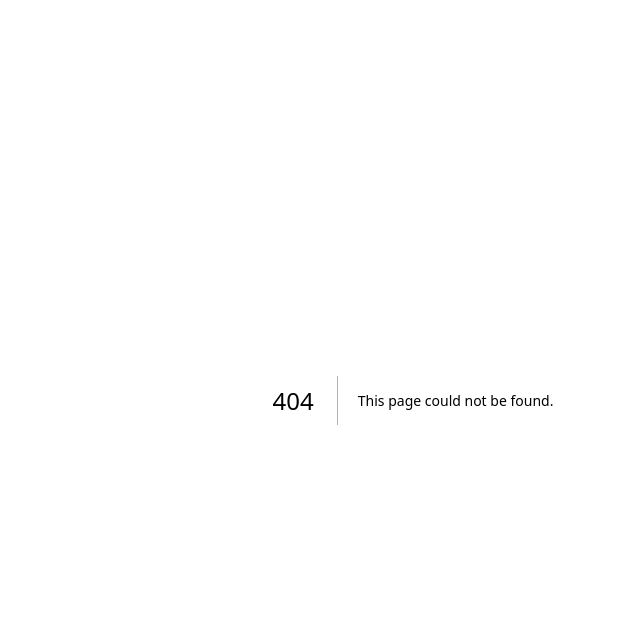
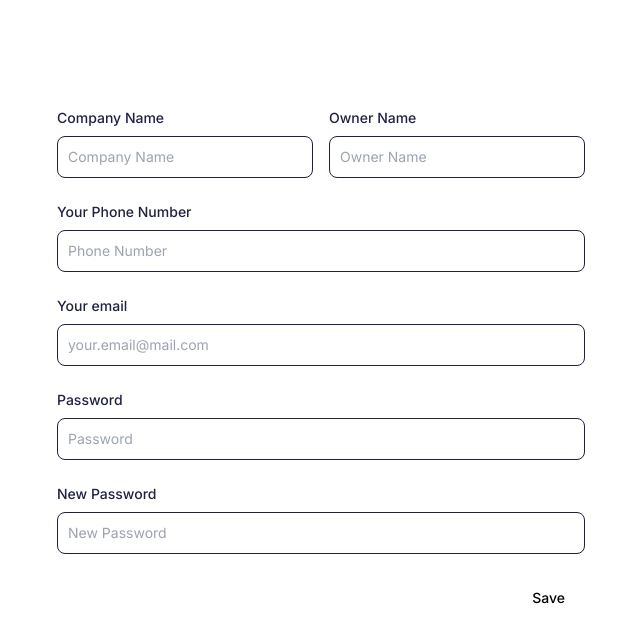
Before and after one commit to mouhibAroua/swiftridess, a Next.js app: page /company/updateProfile/1 in a window 1280 px wide. Before the commit this address had no page. Shown: the top 642 px of the page, without its empty margins (227-867 px from the left). Built offline with nearby package versions, Linux system fonts and the light colour scheme.

Commit message:
updateProfile

```diff
--- /dev/null
+++ b/app/company/updateProfile/[id]/page.tsx
@@ -0,0 +1,115 @@
+"use client"
+import axios from "axios";
+import { useState} from "react";
+
+interface Company {
+    idcompany:Number;
+    companyName: string;
+    ownerName: string;
+    phoneNumber: string;
+    emailCompany: string;
+    passwordCompany: string
+  }
+
+const UpdateProfile=()=>{
+
+    const [companyName, setCompanyName] = useState<string>("")
+    const [ownerName, setOwnerName] = useState<string>("")
+    const [phoneNumber, setPhoneNumber] = useState<string>("")
+    const [emailCompany, setEmailCompany] = useState<string>("")
+    const [passwordCompany, setPasswordCompany] = useState<string>("")
+    const [newPassword, setNewPassword] = useState<string>("")
+
+
+      const modifyProfile = (company:Object) => {
+              axios
+                .put("http://localhost:3000/api/company/${id}", company)
+                .then((res) => {
+          console.log(res.data,"res")
+                  alert("You successfully updated your account");
+                  })
+                .catch((err) =>
+
+          console.log(err)
+                  )};
+
+
+return(
+
+
+<div className="max-h-screen justify-center items-center bg-white w-full flex flex-col gap-5 px-3 md:px-16 lg:px-28 md:flex-row text-[#161931]">
+    <main className="w-full min-h-screen py-1 md:w-2/3 lg:w-3/4">
+        <div className="p-2 md:p-4">
+            <div className="w-full px-6 pb-8 mt-8 sm:max-w-xl sm:rounded-lg">
+                <div className="grid max-w-2xl mx-auto mt-8">
+                    <div className="items-center mt-8 sm:mt-14 text-[#202142]">
+                        <div className="flex flex-col items-center w-full mb-2 space-x-0 space-y-2 sm:flex-row sm:space-x-4 sm:space-y-0 sm:mb-6">
+                            <div className="w-full">
+                                <label
+                                    className="block mb-2 text-sm font-medium text-indigo-900 dark:text-white">
+                                   Company Name</label>
+                                <input type="text" id="Company-Name"
+                                    className="bg-indigo-50 border border-indigo-300 text-indigo-900 text-sm rounded-lg focus:ring-indigo-500 focus:border-indigo-500 block w-full p-2.5 "
+                                    placeholder="Company Name" onChange={(e)=>setCompanyName(e.target.value)}/>
+                            </div>
+
+                            <div className="w-full">
+                                <label
+                                    className="block mb-2 text-sm font-medium text-indigo-900 dark:text-white">
+                                    Owner Name</label>
+                                <input type="text" id="owner"
+                                    className="bg-indigo-50 border border-indigo-300 text-indigo-900 text-sm rounded-lg focus:ring-indigo-500 focus:border-indigo-500 block w-full p-2.5 "
+                                    placeholder="Owner Name" onChange={(e)=>setOwnerName(e.target.value)} />
+                            </div>
+
+                        </div>
+                        <div className="mb-2 sm:mb-6">
+                            <label
+                                className="block mb-2 text-sm font-medium text-indigo-900 dark:text-white">Your
+                                Phone Number</label>
+                            <input type="text" id="phone"
+                                className="bg-indigo-50 border border-indigo-300 text-indigo-900 text-sm rounded-lg focus:ring-indigo-500 focus:border-indigo-500 block w-full p-2.5 "
+                                placeholder="Phone Number" onChange={(e)=>setPhoneNumber(e.target.value)} />
+                        </div>
+
+                        <div className="mb-2 sm:mb-6">
+                            <label
+                                className="block mb-2 text-sm font-medium text-indigo-900 dark:text-white">Your
+                                email</label>
+                            <input type="email" id="email"
+                                className="bg-indigo-50 border border-indigo-300 text-indigo-900 text-sm rounded-lg focus:ring-indigo-500 focus:border-indigo-500 block w-full p-2.5 "
+                                placeholder="your.email@mail.com" onChange={(e)=>setEmailCompany(e.target.value)} />
+                        </div>
+
+                        <div className="mb-2 sm:mb-6">
+                            <label
+                                className="block mb-2 text-sm font-medium text-indigo-900 dark:text-white">Password</label>
+                            <input type="password" id="password"
+                                className="bg-indigo-50 border border-indigo-300 text-indigo-900 text-sm rounded-lg focus:ring-indigo-500 focus:border-indigo-500 block w-full p-2.5 "
+                                placeholder="Password" onChange={(e)=>setPasswordCompany(e.target.value)} />
+                        </div>
+                        <div className="mb-2 sm:mb-6">
+                            <label
+                                className="block mb-2 text-sm font-medium text-indigo-900 dark:text-white">New Password</label>
+                            <input type="password" id="New-password"
+                                className="bg-indigo-50 border border-indigo-300 text-indigo-900 text-sm rounded-lg focus:ring-indigo-500 focus:border-indigo-500 block w-full p-2.5 "
+                                placeholder="New Password" onChange={(e)=>setNewPassword(e.target.value)} />
+                        </div>
+
+                        <div className="flex justify-end">
+                            <button type="submit"
+                                className="text-black bg-indigo-700  hover:bg-indigo-800 focus:ring-4 focus:outline-none focus:ring-indigo-300 font-medium rounded-lg text-sm w-full sm:w-auto px-5 py-2.5 text-center dark:bg-indigo-600 dark:hover:bg-indigo-700 dark:focus:ring-indigo-800"
+                                onClick={()=>{modifyProfile({companyName:companyName,ownerName:ownerName,phoneNumber:phoneNumber,email:emailCompany,password:passwordCompany,newPassword:newPassword})}}
+                                >Save</button>
+                        </div>
+
+                    </div>
+                </div>
+            </div>
+        </div>
+    </main>
+</div>
+)
+}
+
+export default UpdateProfile
```
Also changed, not shown: app/client/updateProfile/[id]/page.tsx (renamed from app/client/updateProfile/page.tsx), 1 other file (tests, documents, lock files or other folders).
